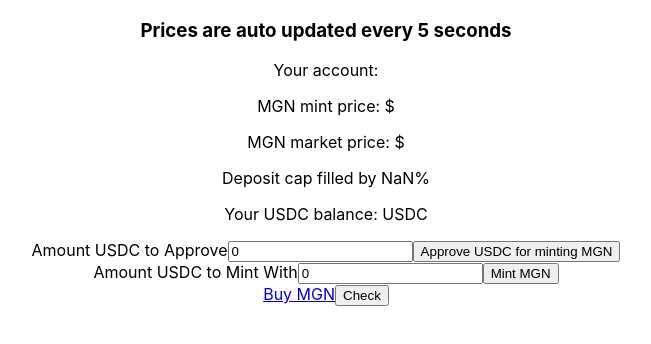
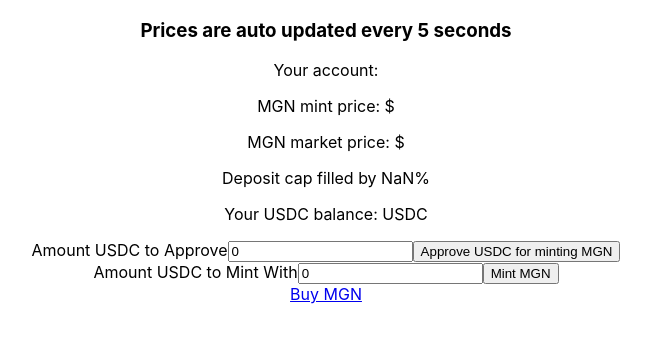
Before and after one commit to ft-exhell/mugen-ui, a React (Create React App) app: page / in a window 1280 px wide. Shown: the top 344 px of the page, without its empty margins (314-965 px from the left). Built offline with nearby package versions, Linux system fonts and the light colour scheme.

Commit message:
removed the check button

```diff
--- a/src/App.js
+++ b/src/App.js
@@ -196,7 +196,6 @@ function App() {
         <button onClick={handleUsdcMint}>Mint MGN</button>
       </form>
       <a href="https://app.uniswap.org/#/swap?chain=arbitrum&outputCurrency=0xFc77b86F3ADe71793E1EEc1E7944DB074922856e" target='blank' rel='noopener noreferrer'>Buy MGN</a>
-      <button onClick={getMugenUSDCPrice}>Check</button>
     </div>
   );
 }
```
